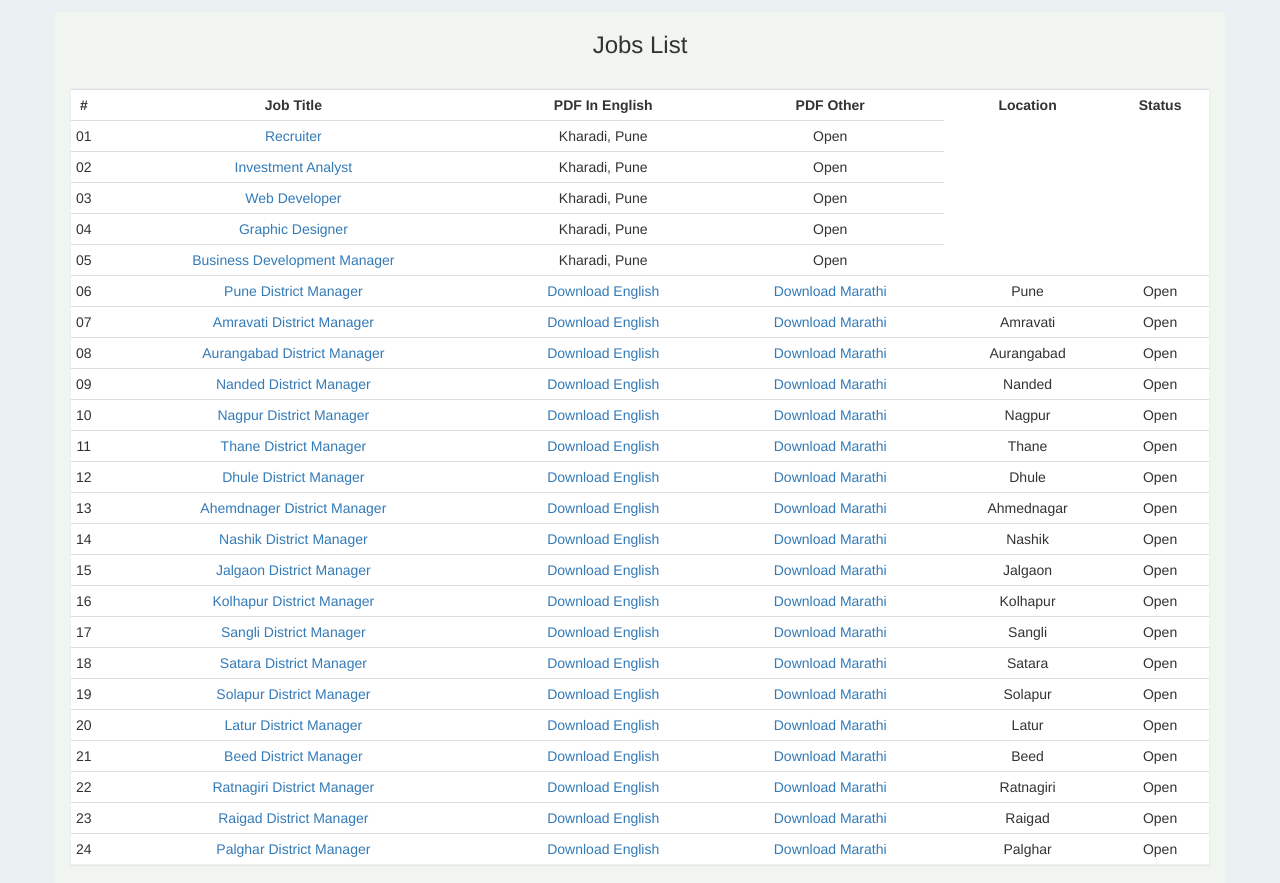
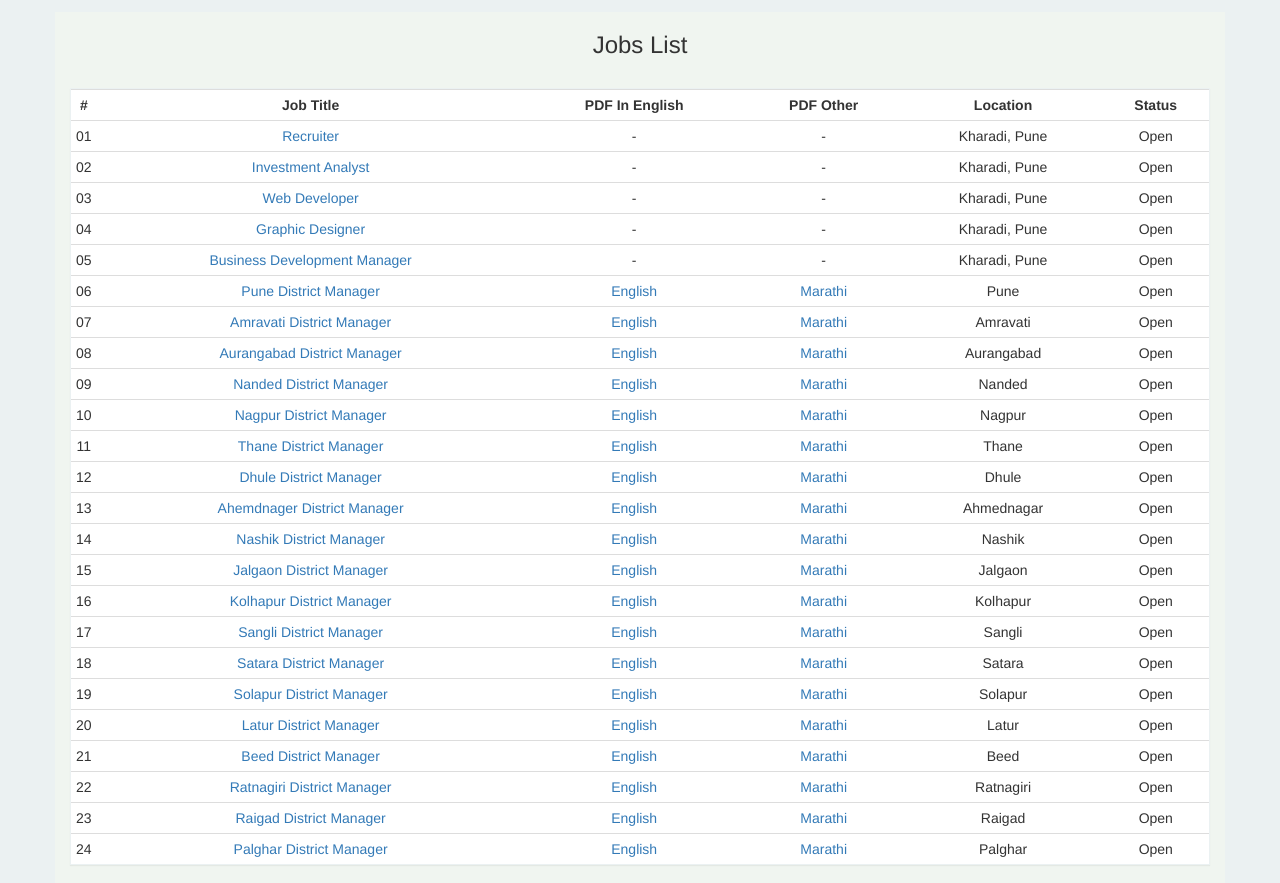
Before and after one commit to KisaanLtd/KisaanInfoTechLtd, a plain HTML site: page jobs/Jobslist.html in a window 1280 px wide. Shown: the part 53-936 px from the top of the page. Drawn offline with nearby package versions, Linux system fonts and the light colour scheme; grey boxes are pictures that could not be loaded.

Commit message:
Update Jobslist.html

```diff
--- a/jobs/Jobslist.html
+++ b/jobs/Jobslist.html
@@ -160,182 +160,192 @@
 				<tr>
 					<td>01</td>
 					<td><a href="/jobs/recruiter.html">Recruiter</a></td>
+					<td>-</td>
+					<td>-</td>
 					<td>Kharadi, Pune</td>
 					<td>Open</td>
 				</tr>
 				<tr>
 					<td>02</td>
 					<td><a href="/jobs/equityanalyst.html">Investment Analyst</a></td>
+					<td>-</td>
+					<td>-</td>
 					<td>Kharadi, Pune</td>
 					<td>Open</td>
 				</tr>
 				<tr>
 					<td>03</td>
 					<td><a href="/jobs/webdeveloper.html">Web Developer</a></td>
+					<td>-</td>
+					<td>-</td>
 					<td>Kharadi, Pune</td>
 					<td>Open</td>
 				</tr>
 				<tr>
 					<td>04</td>
 					<td><a href="/jobs/gdkharadi.html">Graphic Designer</a></td>
+					<td>-</td>
+					<td>-</td>
 					<td>Kharadi, Pune</td>
 					<td>Open</td>
 				</tr>
 				<tr>
 					<td>05</td>
 					<td><a href="/jobs/bdmkharadi.html">Business Development Manager</td>
+					<td>-</td>
+					<td>-</td>
 					<td>Kharadi, Pune</td>
 					<td>Open</td>
 				</tr>
 				<tr>
 					<td>06</td>
 					<td><a href="/jobs/punedm.html">Pune District Manager</a></td>
-					<td><a href="/jobs/dmenglish.pdf">Download English</a></td>
-					<td><a href="/jobs/dmmarathi.pdf">Download Marathi</a></td>
+					<td><a href="//kisaaninfotech.com/jobs/dmenglish.pdf">English</a></td>
+					<td><a href="//kisaaninfotech.com/jobs/dmmarathi.pdf">Marathi</a></td>
 					<td>Pune</td>
 					<td>Open</td>
 				</tr>
 				<tr>
 					<td>07</td>
 					<td><a href="/jobs/amravatidm.html">Amravati District Manager</a></td>
-					<td><a href="/jobs/dmenglish.pdf">Download English</a></td>
-					<td><a href="/jobs/dmmarathi.pdf">Download Marathi</a></td>
+					<td><a href="//kisaaninfotech.com/jobs/dmenglish.pdf">English</a></td>
+					<td><a href="//kisaaninfotech.com/jobs/dmmarathi.pdf">Marathi</a></td>
 					<td>Amravati</td>
 					<td>Open</td>
 				</tr>
 				<tr>
 					<td>08</td>
 					<td><a href="/jobs/aurangabaddm.html">Aurangabad District Manager</a></td>
-					<td><a href="/jobs/dmenglish.pdf">Download English</a></td>
-					<td><a href="/jobs/dmmarathi.pdf">Download Marathi</a></td>
+					<td><a href="//kisaaninfotech.com/jobs/dmenglish.pdf">English</a></td>
+					<td><a href="//kisaaninfotech.com/jobs/dmmarathi.pdf">Marathi</a></td>
 					<td>Aurangabad</td>
 					<td>Open</td>
 				</tr>
 				<tr>
 					<td>09</td>
         <td><a href="/jobs/nandeddm.html">Nanded District Manager</a></td>
-					<td><a href="/jobs/dmenglish.pdf">Download English</a></td>
-					<td><a href="/jobs/dmmarathi.pdf">Download Marathi</a></td>
+<td><a href="//kisaaninfotech.com/jobs/dmenglish.pdf">English</a></td>
+					<td><a href="//kisaaninfotech.com/jobs/dmmarathi.pdf">Marathi</a></td>
 		<td>Nanded</td>
 		<td>Open</td>
       </tr>
 	       <tr>
 <td>10</td>
         <td><a href="/jobs/nagpurdm.html">Nagpur District Manager</a></td>
-		       <td><a href="/jobs/dmenglish.pdf">Download English</a></td>
-					<td><a href="/jobs/dmmarathi.pdf">Download Marathi</a></td>
+<td><a href="//kisaaninfotech.com/jobs/dmenglish.pdf">English</a></td>
+					<td><a href="//kisaaninfotech.com/jobs/dmmarathi.pdf">Marathi</a></td>
 		<td>Nagpur</td>
 		<td>Open</td>
       </tr>
 	       <tr>
 <td>11</td>
         <td><a href="/jobs/thanedm.html">Thane District Manager</a></td>
-		       <td><a href="/jobs/dmenglish.pdf">Download English</a></td>
-					<td><a href="/jobs/dmmarathi.pdf">Download Marathi</a></td>
+<td><a href="//kisaaninfotech.com/jobs/dmenglish.pdf">English</a></td>
+					<td><a href="//kisaaninfotech.com/jobs/dmmarathi.pdf">Marathi</a></td>
 		<td>Thane</td>
 		<td>Open</td>
       </tr>
 	       <tr>
 <td>12</td>
         <td><a href="/jobs/dhuledm.html">Dhule District Manager</a></td>
-		       <td><a href="/jobs/dmenglish.pdf">Download English</a></td>
-					<td><a href="/jobs/dmmarathi.pdf">Download Marathi</a></td>
+<td><a href="//kisaaninfotech.com/jobs/dmenglish.pdf">English</a></td>
+					<td><a href="//kisaaninfotech.com/jobs/dmmarathi.pdf">Marathi</a></td>
 		<td>Dhule</td>
 		       <td>Open</td>
       </tr>
 	       <tr>
 <td>13</td>
         <td><a href="/jobs/ahemdnagardm.html">Ahemdnager District Manager</a></td>
-		       <td><a href="/jobs/dmenglish.pdf">Download English</a></td>
-					<td><a href="/jobs/dmmarathi.pdf">Download Marathi</a></td>
+<td><a href="//kisaaninfotech.com/jobs/dmenglish.pdf">English</a></td>
+					<td><a href="//kisaaninfotech.com/jobs/dmmarathi.pdf">Marathi</a></td>
 		<td>Ahmednagar</td>
 		<td>Open</td>
       </tr>
 	   <tr>
 <td>14</td>
         <td><a href="/jobs/nashikdm.html">Nashik District Manager</a></td>
-		   <td><a href="/jobs/dmenglish.pdf">Download English</a></td>
-					<td><a href="/jobs/dmmarathi.pdf">Download Marathi</a></td>
+<td><a href="//kisaaninfotech.com/jobs/dmenglish.pdf">English</a></td>
+					<td><a href="//kisaaninfotech.com/jobs/dmmarathi.pdf">Marathi</a></td>
 		<td>Nashik</td>
 		<td>Open</td>
       </tr>
 	   <tr>
 <td>15</td>
         <td><a href="/jobs/jalgaondm.html">Jalgaon District Manager</a></td>
-		   <td><a href="/jobs/dmenglish.pdf">Download English</a></td>
-					<td><a href="/jobs/dmmarathi.pdf">Download Marathi</a></td>
+<td><a href="//kisaaninfotech.com/jobs/dmenglish.pdf">English</a></td>
+					<td><a href="//kisaaninfotech.com/jobs/dmmarathi.pdf">Marathi</a></td>
 		<td>Jalgaon</td>
 		<td>Open</td>
       </tr>
 	   <tr>
 <td>16</td>
         <td><a href="/jobs/kolhapurdm.html">Kolhapur District Manager</a></td>
-		   <td><a href="/jobs/dmenglish.pdf">Download English</a></td>
-					<td><a href="/jobs/dmmarathi.pdf">Download Marathi</a></td>
+<td><a href="//kisaaninfotech.com/jobs/dmenglish.pdf">English</a></td>
+					<td><a href="//kisaaninfotech.com/jobs/dmmarathi.pdf">Marathi</a></td>
 		<td>Kolhapur</td>
 		<td>Open</td>
       </tr>
 	   <tr>
 <td>17</td>
         <td><a href="/jobs/sanglidm.html">Sangli District Manager</a></td>
-		   <td><a href="/jobs/dmenglish.pdf">Download English</a></td>
-					<td><a href="/jobs/dmmarathi.pdf">Download Marathi</a></td>
+<td><a href="//kisaaninfotech.com/jobs/dmenglish.pdf">English</a></td>
+					<td><a href="//kisaaninfotech.com/jobs/dmmarathi.pdf">Marathi</a></td>
 		<td>Sangli</td>
 		<td>Open</td>
       </tr>
 	   <tr>
 <td>18</td>
         <td><a href="/jobs/sataradm.html">Satara District Manager</a></td>
-		   <td><a href="/jobs/dmenglish.pdf">Download English</a></td>
-					<td><a href="/jobs/dmmarathi.pdf">Download Marathi</a></td>
+<td><a href="//kisaaninfotech.com/jobs/dmenglish.pdf">English</a></td>
+					<td><a href="//kisaaninfotech.com/jobs/dmmarathi.pdf">Marathi</a></td>
 		<td>Satara</td>
 		<td>Open</td>
       </tr>
 	   <tr>
 <td>19</td>
         <td><a href="/jobs/solapurdm.html">Solapur District Manager</a></td>
-		   <td><a href="/jobs/dmenglish.pdf">Download English</a></td>
-					<td><a href="/jobs/dmmarathi.pdf">Download Marathi</a></td>
+<td><a href="//kisaaninfotech.com/jobs/dmenglish.pdf">English</a></td>
+					<td><a href="//kisaaninfotech.com/jobs/dmmarathi.pdf">Marathi</a></td>
 		<td>Solapur</td>
 		<td>Open</td>
       </tr>
 	   <tr>
 <td>20</td>
         <td><a href="/jobs/laturdm.html">Latur District Manager</a></td>
-		   <td><a href="/jobs/dmenglish.pdf">Download English</a></td>
-					<td><a href="/jobs/dmmarathi.pdf">Download Marathi</a></td>
+<td><a href="//kisaaninfotech.com/jobs/dmenglish.pdf">English</a></td>
+					<td><a href="//kisaaninfotech.com/jobs/dmmarathi.pdf">Marathi</a></td>
 		<td>Latur</td>
 		<td>Open</td>
       </tr>
 	   <tr>
 <td>21</td>
         <td><a href="/jobs/beeddm.html">Beed District Manager</a></td>
-		   <td><a href="/jobs/dmenglish.pdf">Download English</a></td>
-					<td><a href="/jobs/dmmarathi.pdf">Download Marathi</a></td>
+<td><a href="//kisaaninfotech.com/jobs/dmenglish.pdf">English</a></td>
+					<td><a href="//kisaaninfotech.com/jobs/dmmarathi.pdf">Marathi</a></td>
 		<td>Beed</td>
 		<td>Open</td>
       </tr>
 	   <tr>
 <td>22</td>
         <td><a href="/jobs/ratnagiridm.html">Ratnagiri District Manager</a></td>
-		   <td><a href="/jobs/dmenglish.pdf">Download English</a></td>
-					<td><a href="/jobs/dmmarathi.pdf">Download Marathi</a></td>
+<td><a href="//kisaaninfotech.com/jobs/dmenglish.pdf">English</a></td>
+					<td><a href="//kisaaninfotech.com/jobs/dmmarathi.pdf">Marathi</a></td>
 		<td>Ratnagiri</td>
 		<td>Open</td>
       </tr>
 	   <tr>
 <td>23</td>
         <td><a href="/jobs/raigaddm.html">Raigad District Manager</a></td>
-		   <td><a href="/jobs/dmenglish.pdf">Download English</a></td>
-					<td><a href="/jobs/dmmarathi.pdf">Download Marathi</a></td>
+<td><a href="//kisaaninfotech.com/jobs/dmenglish.pdf">English</a></td>
+					<td><a href="//kisaaninfotech.com/jobs/dmmarathi.pdf">Marathi</a></td>
 		<td>Raigad</td>
 		<td>Open</td>
       </tr>
 	   <tr>
 <td>24</td>
         <td><a href="/jobs/palghardm.html">Palghar District Manager</a></td>
-		   <td><a href="/jobs/dmenglish.pdf">Download English</a></td>
-					<td><a href="/jobs/dmmarathi.pdf">Download Marathi</a></td>
+<td><a href="//kisaaninfotech.com/jobs/dmenglish.pdf">English</a></td>
+					<td><a href="//kisaaninfotech.com/jobs/dmmarathi.pdf">Marathi</a></td>
 		<td>Palghar</td>
 		<td>Open</td>
       </tr>
```
